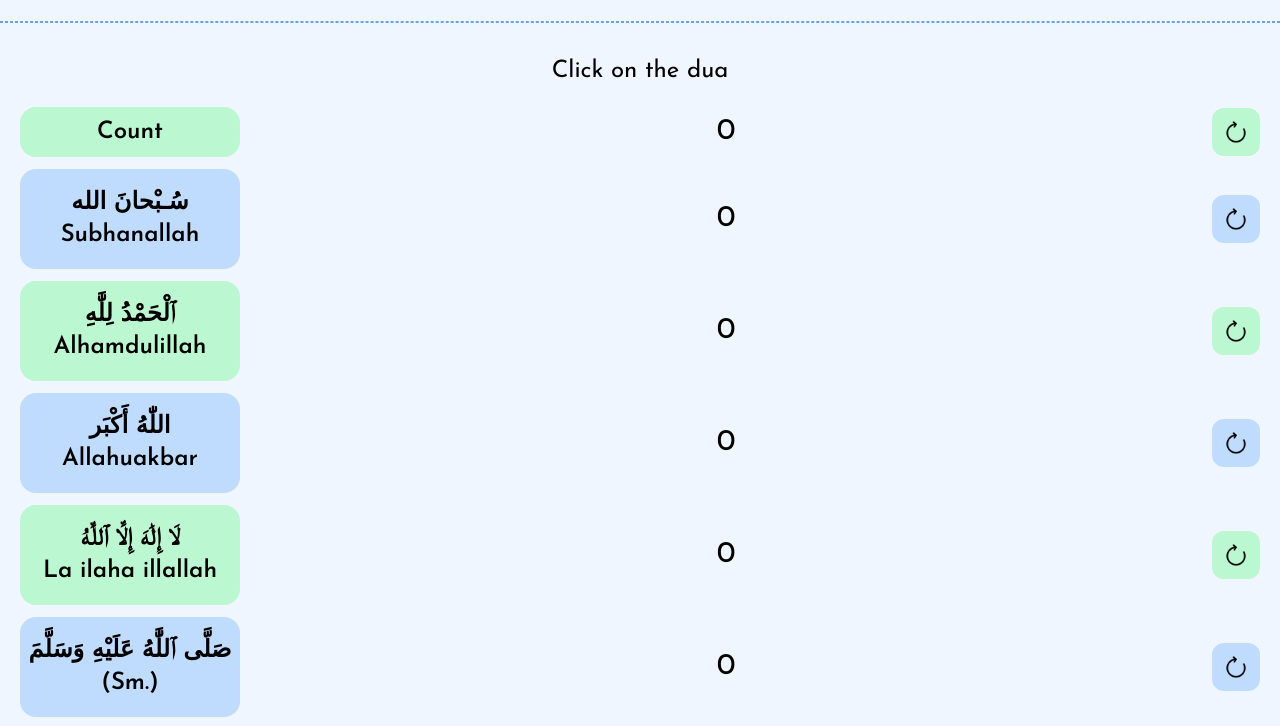
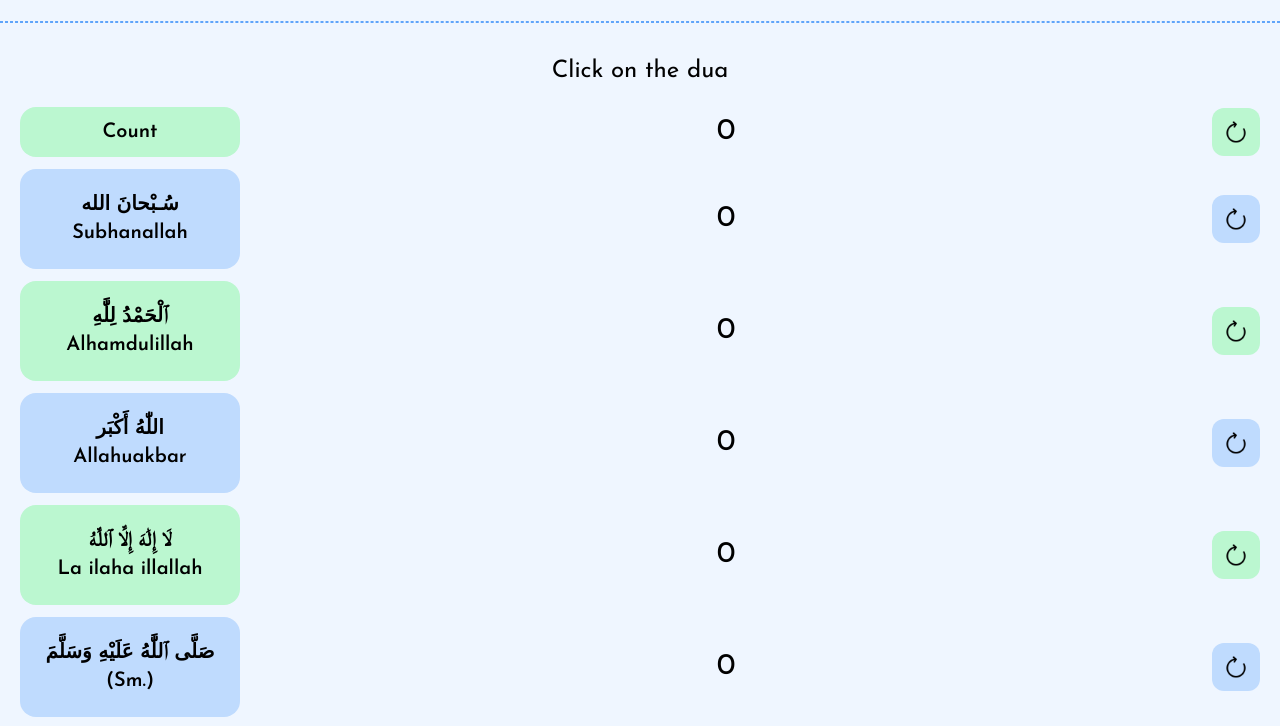
Before and after one commit to RahilLamisa/counter, a plain HTML site: page index.html in a window 1280 px wide. Shown: the part 59-785 px from the top of the page. Drawn offline with nearby package versions, Linux system fonts and the light colour scheme.

Commit message:
modified 3

```diff
--- a/index.html
+++ b/index.html
@@ -25,37 +25,37 @@
     <div class="mt-8 mx-5">
         <p class="text-center text-2xl">Click on the dua</p>
         <div class="flex justify-between items-center mb-3 mt-5">
-            <button id="others" class=" text-2xl bg-green-200 h-[50px] w-[220px] rounded-2xl font-semibold">Count</button>
+            <button id="others" class=" text-xl bg-green-200 h-[50px] w-[220px] rounded-2xl font-semibold">Count</button>
             <p id="count7" class="text-3xl">0</p>
             <button id="ref7" class="bg-green-200 p-3 rounded-xl"><img src="refresh.png" alt="refresh" class="h-6"></button>
         </div>
         <div class="flex justify-between items-center mb-3">
-            <button id="subhanallah" class=" text-2xl bg-blue-200 h-[100px] w-[220px] rounded-2xl font-semibold">سُـبْحانَ الله <br> Subhanallah</button>
+            <button id="subhanallah" class=" text-xl bg-blue-200 h-[100px] w-[220px] rounded-2xl font-semibold">سُـبْحانَ الله <br> Subhanallah</button>
             <p id="count1" class="text-3xl">0</p>
             <button id="ref1" class="bg-blue-200 p-3 rounded-xl"><img src="refresh.png" alt="refresh" class="h-6"></button>
         </div>
         <div class="flex justify-between items-center mb-3">
-            <button id="alhamdulillah" class=" text-2xl bg-green-200 h-[100px] w-[220px]  rounded-2xl font-semibold">ٱلْحَمْدُ لِلَّٰهِ <br> Alhamdulillah</button>
+            <button id="alhamdulillah" class=" text-xl bg-green-200 h-[100px] w-[220px]  rounded-2xl font-semibold">ٱلْحَمْدُ لِلَّٰهِ <br> Alhamdulillah</button>
             <p id="count2" class="text-3xl">0</p>
             <button id="ref2" class="bg-green-200 p-3 rounded-xl"><img src="refresh.png" alt="refresh" class="h-6"></button>
         </div>
         <div class="flex justify-between items-center mb-3">
-            <button id="allahuakbar" class=" text-2xl bg-blue-200 h-[100px] w-[220px] rounded-2xl font-semibold"> اللّٰهُ أَكْبَر <br> Allahuakbar</button>
+            <button id="allahuakbar" class=" text-xl bg-blue-200 h-[100px] w-[220px] rounded-2xl font-semibold"> اللّٰهُ أَكْبَر <br> Allahuakbar</button>
             <p id="count3" class="text-3xl">0</p>
             <button id="ref3" class="bg-blue-200 p-3 rounded-xl"><img src="refresh.png" alt="refresh" class="h-6"></button>
         </div>
         <div class="flex justify-between items-center mb-3">
-            <button id="lailahaillallah" class=" text-2xl bg-green-200 h-[100px] w-[220px] rounded-2xl font-semibold"> لَا إِلَٰهَ إِلَّا ٱللَّٰهُ <br> La ilaha illallah</button>
+            <button id="lailahaillallah" class=" text-xl bg-green-200 h-[100px] w-[220px] rounded-2xl font-semibold"> لَا إِلَٰهَ إِلَّا ٱللَّٰهُ <br> La ilaha illallah</button>
             <p id="count4" class="text-3xl">0</p>
             <button id="ref4" class="bg-green-200 p-3 rounded-xl"><img src="refresh.png" alt="refresh" class="h-6"></button>
         </div>
         <div class="flex justify-between items-center mb-3">
-            <button id="sallallah" class=" text-2xl bg-blue-200 h-[100px] w-[220px] rounded-2xl font-semibold"> صَلَّى ٱللَّٰهُ عَلَيْهِ وَسَلَّمَ <br> (Sm.) </button>
+            <button id="sallallah" class=" text-xl bg-blue-200 h-[100px] w-[220px] rounded-2xl font-semibold"> صَلَّى ٱللَّٰهُ عَلَيْهِ وَسَلَّمَ <br> (Sm.) </button>
             <p id="count5" class="text-3xl">0</p>
             <button id="ref5" class="bg-blue-200 p-3 rounded-xl"><img src="refresh.png" alt="refresh" class="h-6"></button>
         </div>
         <div class="text-center mb-3">
-            <button id="ajim" class=" text-2xl bg-green-200 p-3 rounded-2xl font-semibold"> سُبْحَانَ اللَّهِ وَبِحَمْدِهِ، سُبْحَانَ اللَّهِ العَظِيم <br> Subhanallahi wabihamdihi subhanallahil azeem</button>
+            <button id="ajim" class=" text-xl bg-green-200 p-3 rounded-2xl font-semibold"> سُبْحَانَ اللَّهِ وَبِحَمْدِهِ، سُبْحَانَ اللَّهِ العَظِيم <br> Subhanallahi wabihamdihi subhanallahil azeem</button>
             <p id="count6" class="text-3xl">0</p>
             <button id="ref6" class="bg-green-200 p-3 rounded-xl"><img src="refresh.png" alt="refresh" class="h-6"></button>
         </div>
```
